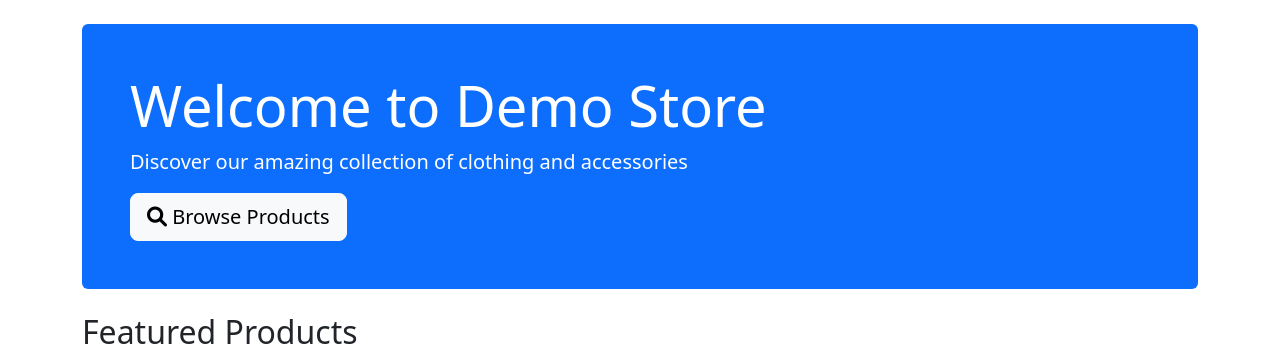
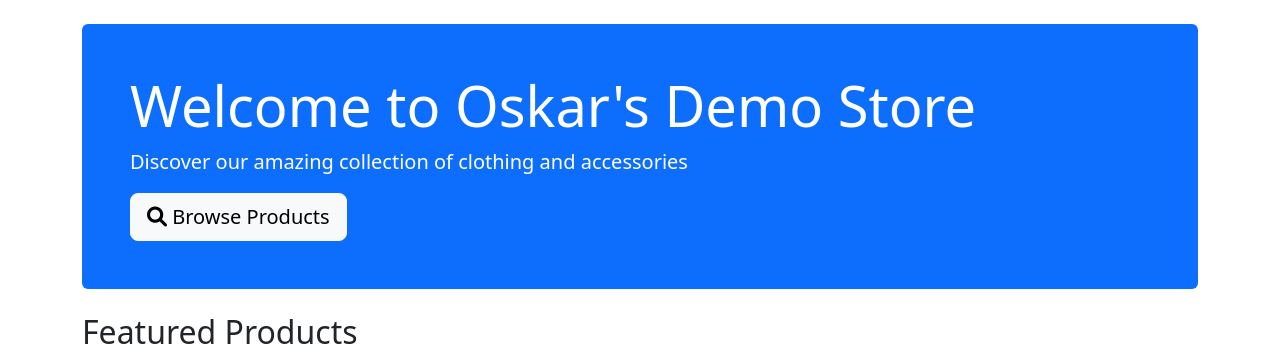
Before and after one commit to oskarcode/cloudflare-app-sec-performance-demo-gcp, a Django app: page / in a window 1280 px wide. Shown: the part 56-420 px from the top of the page. Run offline with Django 5.2, Linux system fonts and the light colour scheme; data that the repository does not hold is empty.

Commit message:
changed the title for homepage

```diff
--- a/shop/templates/shop/home.html
+++ b/shop/templates/shop/home.html
@@ -6,7 +6,7 @@
 <div class="row">
     <div class="col-12">
         <div class="jumbotron bg-primary text-white p-5 rounded mb-4">
-            <h1 class="display-4">Welcome to Demo Store</h1>
+            <h1 class="display-4">Welcome to Oskar's Demo Store</h1>
             <p class="lead">Discover our amazing collection of clothing and accessories</p>
             <a class="btn btn-light btn-lg" href="{% url 'search' %}" role="button">
                 <i class="fas fa-search"></i> Browse Products
```
